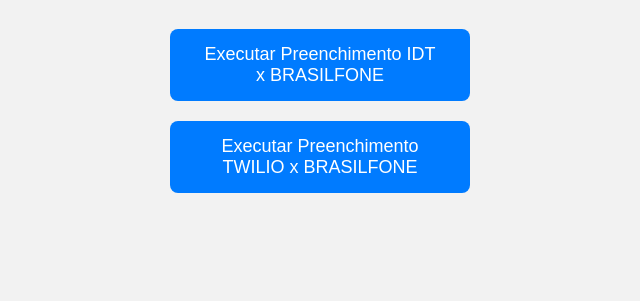
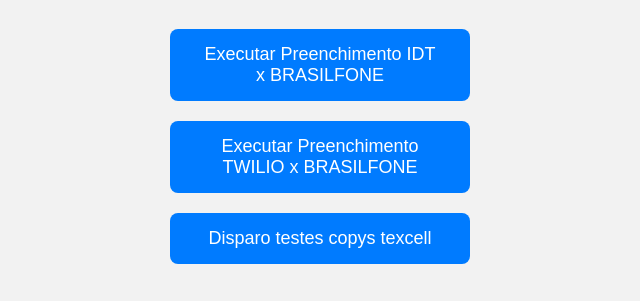
Before and after one commit to ElitonBrighenti/gatilhowebhook, a plain HTML site: page index.html in a window 1280 px wide. Shown: the part 147-448 px from the top of the page, without its empty margins (320-960 px from the left). Drawn offline with Linux system fonts and the light colour scheme.

Commit message:
Add button for 'Disparo testes copys texcell'

```diff
--- a/index.html
+++ b/index.html
@@ -49,6 +49,7 @@
 
   <button class="btn" onclick="dispararWebhook('https://n8n.disparopro.com.br/webhook/idtxbft', 'Preenchimento IDTs')">Executar Preenchimento IDT x BRASILFONE</button>
   <button class="btn" onclick="dispararWebhook('https://n8n.ativos.capital/webhook/twilioxbft', 'Preenchimento Twilio')">Executar Preenchimento TWILIO x BRASILFONE</button>
+  <button class="btn" onclick="dispararWebhook('https://n8n.ativos.capital/webhook/disparos_testes_texcell', 'Disparo testes copys texcell')">Disparo testes copys texcell</button>
 
   <p id="resultado"></p>
 
```
